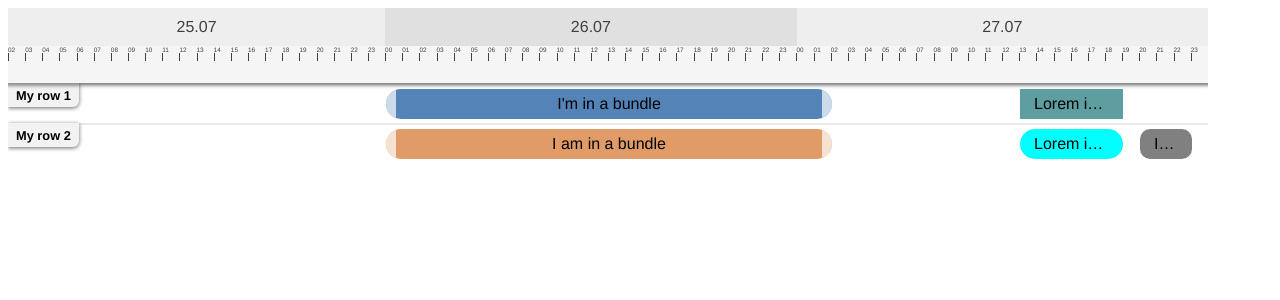
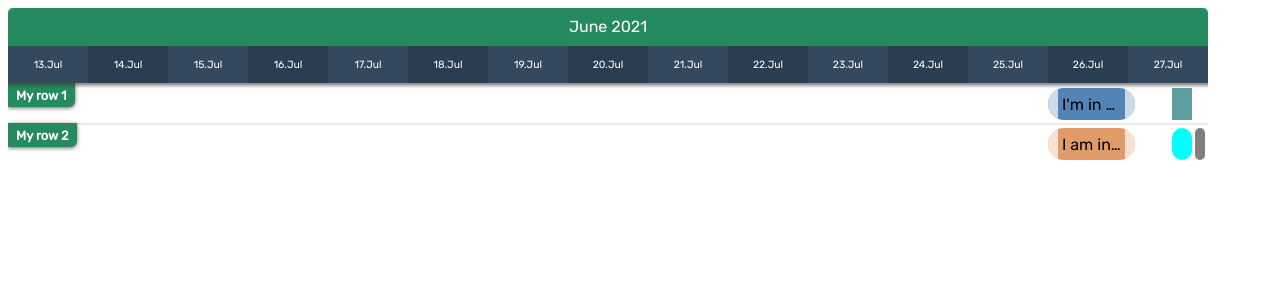
Before and after one commit to robinsondev428/gantt-chart, a Vue app: page / in a window 1280 px wide. Shown: the top 300 px of the page. Built offline with nearby package versions, Linux system fonts and the light colour scheme.

Commit message:
Design and UI improvements Added row height prop Improved coloring Using Rubik Google Font

```diff
--- a/src/App.vue
+++ b/src/App.vue
@@ -1,8 +1,10 @@
 <template>
   <g-gantt-chart
-    chart-start="2021-07-25 02:00"
+    chart-start="2021-07-13 02:00"
     chart-end="2021-07-27 23:59"
-    precision="hour"
+    precision="day"
+    color-scheme="vue"
+    :row-height="40"
     width="1200px"
     bar-start="beginDate"
     bar-end="endDate"
--- a/src/components/GGanttBar.vue
+++ b/src/components/GGanttBar.vue
@@ -48,6 +48,7 @@ if (!allRowsInChart || !gGanttChartPropsRefs) {
 }
 
 const { bar } = toRefs(props)
+const { precision, rowHeight } = gGanttChartPropsRefs
 const { mapTimeToPosition } = useTimePositionMapping(gGanttChartPropsRefs)
 const { initDragOfBar, initDragOfBundle } = useBarDragManagement(allRowsInChart, gGanttChartPropsRefs)
 const { setDragLimitsOfGanttBar } = useBarDragLimit(allRowsInChart, gGanttChartPropsRefs)
@@ -72,9 +73,15 @@ const onMousedown = (e: MouseEvent) => {
 }
 
 const { barStart, barEnd } = gGanttChartPropsRefs
+const tooltipFormats = {
+  hour: "HH:mm",
+  day: "DD. MMM HH:mm",
+  month: "DD. MMMM YYYY"
+}
 const tooltipContent = computed(() => {
-  const barStartFormatted = dayjs(bar.value[barStart.value]).format("HH:mm")
-  const barEndFormatted = dayjs(bar.value[barEnd.value]).format("HH:mm")
+  const format = tooltipFormats[precision.value]
+  const barStartFormatted = dayjs(bar.value[barStart.value]).format(format)
+  const barEndFormatted = dayjs(bar.value[barEnd.value]).format(format)
   return `${barStartFormatted} - ${barEndFormatted}`
 })
 
@@ -84,10 +91,10 @@ const barStyle = computed(() => {
   return {
     ...bar.value.ganttBarConfig.style,
     position: "absolute",
-    top: "5px",
+    top: `${rowHeight.value * 0.1}px`,
     left: `${xStart}px`,
     width: `${xEnd - xStart}px`,
-    height: "30px",
+    height: `${rowHeight.value * 0.8}px`,
     zIndex: 2
   }
 })
--- a/src/components/GGanttBarTooltip.vue
+++ b/src/components/GGanttBarTooltip.vue
@@ -65,7 +65,8 @@ const tooltipY = ref("0px")
 
 const setTooltipPosition = () => {
   const barElement = document.getElementById(barId.value)
-  const { top, left } = barElement?.getBoundingClientRect() || { top: 0, left: 0 }
+  let { top, left } = barElement?.getBoundingClientRect() || { top: 0, left: 0 }
+  left = Math.max(left, 10)
   tooltipX.value = `${left}px`
   tooltipY.value = `${top + 30}px`
 }
@@ -79,12 +80,13 @@ watch(barStyle, () => setTooltipPosition(), { deep: true })
   background: black;
   color: white;
   z-index: 4;
-  font-size: 0.75em;
+  font-size: 0.85em;
   padding: 5px;
   border-radius: 3px;
   transition: opacity 0.2s;
   display: flex;
   align-items: center;
+  font-family: Rubik;
 }
 .g-gantt-tooltip:before {
   content: '';
--- a/src/components/GGanttChart.vue
+++ b/src/components/GGanttChart.vue
@@ -39,6 +39,7 @@ const props = defineProps<{
   colorScheme: string
   grid: boolean
   pushOnOverlap: boolean
+  rowHeight: number
 }>()
 
 const { chartStart, chartEnd, barStart, barEnd, precision, width, pushOnOverlap } = toRefs(props)
@@ -74,6 +75,7 @@ provide(INJECTION_KEYS.gGanttChartPropsKey, toRefs(props))
 </script>
 
 <style scoped>
+  @import url('https://fonts.googleapis.com/css2?family=Rubik&display=swap');
   #g-gantt-chart{
     position: relative;
     display: flex;
@@ -86,7 +88,8 @@ provide(INJECTION_KEYS.gGanttChartPropsKey, toRefs(props))
     -ms-user-select: none;
     user-select: none;
     padding-bottom: 23px;
-    font-family: Helvetica;
+    font-family: Rubik;
+    border-radius: 5px;
   }
 
   #g-gantt-rows-container{
--- a/src/components/GGanttRow.vue
+++ b/src/components/GGanttRow.vue
@@ -2,9 +2,12 @@
   <div
     ref="g-gantt-row"
     class="g-gantt-row"
-    :style="{height: `40px`}"
+    :style="{height: `${rowHeight}px`, background: colors.background}"
   >
-    <div class="g-gantt-row-label">
+    <div
+      class="g-gantt-row-label"
+      :style="{background: colors.primary, color: colors.text}"
+    >
       <slot name="label">
         {{ label }}
       </slot>
@@ -29,16 +32,24 @@
 </template>
 
 <script setup lang="ts">
-import { defineProps } from "vue"
+import useColorScheme from "@/composables/useColorScheme"
+import INJECTION_KEYS from "@/models/symbols"
+import { defineProps, inject } from "vue"
 import { GanttBarObject } from "../models/GanttBarObject"
 import GGanttBar from "./GGanttBar.vue"
 
-const props = defineProps<{
+defineProps<{
   label: string
   bars: GanttBarObject[]
   highlightOnHover: boolean
 }>()
 
+const gGanttChartPropsRefs = inject(INJECTION_KEYS.gGanttChartPropsKey)
+if (!gGanttChartPropsRefs) {
+  throw Error("GGanttRow: Failed to inject GGanttChart props!")
+}
+const { colors } = useColorScheme(gGanttChartPropsRefs)
+const { rowHeight } = gGanttChartPropsRefs
 const onDragover = () => 0
 const onDragleave = () => 0
 const onDrop = () => 0
@@ -49,7 +60,6 @@ const onMouseleave = () => 0
 <style scoped>
   .g-gantt-row {
     width: 100%;
-    height: 40px;
     transition: background-color 0.2s;
     position: relative;
   }
--- a/src/components/GGanttTimeaxis.vue
+++ b/src/components/GGanttTimeaxis.vue
@@ -17,12 +17,14 @@
 
     <div class="g-timeunits-container">
       <div
-        v-for="{ label } in timeaxisUnits.lowerUnits"
+        v-for="({ label }, index) in timeaxisUnits.lowerUnits"
         :key="label"
         class="g-timeunit"
         :style="{
-          background: colors.ternary,
-          color: colors.text
+          background: index % 2 === 0 ? colors.ternary : colors.quartenary,
+          color: colors.text,
+          flexDirection: precision === 'hour' ? 'column' : 'row',
+          alignItems: precision === 'hour' ? '' : 'center'
         }"
       >
         {{ label }}
@@ -52,6 +54,7 @@ const gGanttChartPropsRefs = inject(INJECTION_KEYS.gGanttChartPropsKey)
 if (!gGanttChartPropsRefs) {
   throw new Error("GGanttBar: Provide/Inject of values from GGanttChart failed!")
 }
+const { precision } = gGanttChartPropsRefs
 const { timeaxisUnits } = useTimeaxisUnits(gGanttChartPropsRefs)
 </script>
 
@@ -71,15 +74,17 @@ const { timeaxisUnits } = useTimeaxisUnits(gGanttChartPropsRefs)
 
   .g-timeunits-container {
     display:flex;
-    background: salmon;
     width: 100%;
     height: 50%;
   }
 
-  .g-timeunit{
+  .g-timeunit {
     flex: 1;
     height: 100%;
-    font-size: 0.4em;
+    font-size: 65%;
+    display: flex;
+    flex-direction: column;
+    justify-content: center;
   }
 
   .g-high-timeunit {
@@ -91,7 +96,7 @@ const { timeaxisUnits } = useTimeaxisUnits(gGanttChartPropsRefs)
 
   .g-timeaxis-hour-pin {
     width: 1px;
-    height: 8px;
+    height: 10px;
   }
   #g-timeaxis-marker {
     position: absolute;
--- a/src/components/color-schemes.ts
+++ b/src/components/color-schemes.ts
@@ -2,6 +2,7 @@ export type ColorScheme = {
   primary: string,
   secondary: string,
   ternary: string,
+  quartenary: string,
   hoverHighlight: string,
   text: string,
   background: string,
@@ -13,6 +14,7 @@ export const colorSchemes: Record<string, ColorScheme> = {
     primary: "#eeeeee",
     secondary: "#E0E0E0",
     ternary: "#F5F5F5",
+    quartenary: "#ededed",
     hoverHighlight: "rgba(204, 216, 219, 0.5)",
     text: "#404040",
     background: "white"
@@ -22,6 +24,7 @@ export const colorSchemes: Record<string, ColorScheme> = {
     primary: "#ffe8d9",
     secondary: "#fcdcc5",
     ternary: "#fff6f0",
+    quartenary: "#f7ece6",
     hoverHighlight: "rgba(230, 221, 202, 0.5)",
     text: "#542d05",
     background: "white"
@@ -31,6 +34,7 @@ export const colorSchemes: Record<string, ColorScheme> = {
     primary: "#a82039",
     secondary: "#c41238",
     ternary: "#db4f56",
+    quartenary: "#ce5f64",
     hoverHighlight: "rgba(196, 141, 141, 0.5)",
     text: "white",
     background: "white"
@@ -40,6 +44,7 @@ export const colorSchemes: Record<string, ColorScheme> = {
     primary: "#404040",
     secondary: "#303030",
     ternary: "#353535",
+    quartenary: "#383838",
     hoverHighlight: "rgba(159, 160, 161, 0.5)",
     text: "white",
     background: "#525252",
@@ -50,6 +55,7 @@ export const colorSchemes: Record<string, ColorScheme> = {
     primary: "#e08a38",
     secondary: "#e67912",
     ternary: "#5e5145",
+    quartenary: "#665648",
     hoverHighlight: "rgba(196, 141, 141, 0.5)",
     text: "white",
     background: "white"
@@ -59,6 +65,7 @@ export const colorSchemes: Record<string, ColorScheme> = {
     primary: "#de1d5a",
     secondary: "#b50b41",
     ternary: "#ff7da6",
+    quartenary: "#f2799f",
     hoverHighlight: "rgba(196, 141, 141, 0.5)",
     text: "white",
     background: "white"
@@ -68,6 +75,7 @@ export const colorSchemes: Record<string, ColorScheme> = {
     primary: "#3d9960",
     secondary: "#288542",
     ternary: "#72b585",
+    quartenary: "#65a577",
     hoverHighlight: "rgba(160, 219, 171, 0.5)",
     text: "white",
     background: "white"
@@ -77,6 +85,7 @@ export const colorSchemes: Record<string, ColorScheme> = {
     primary: "#0D47A1",
     secondary: "#1565C0",
     ternary: "#42a5f5",
+    quartenary: "#409fed",
     hoverHighlight: "rgba(110, 165, 196, 0.5)",
     text: "white",
     background: "white"
@@ -86,15 +95,17 @@ export const colorSchemes: Record<string, ColorScheme> = {
     primary: "#b5e3ff",
     secondary: "#a1d6f7",
     ternary: "#d6f7ff",
+    quartenary: "#d0edf4",
     hoverHighlight: "rgba(193, 202, 214, 0.5)",
     text: "#022c47",
     background: "white"
   },
 
   slumber: {
-    primary: "#2c2e36",
+    primary: "#2a2f42",
     secondary: "#2f3447",
     ternary: "#35394d",
+    quartenary: "#2c3044",
     hoverHighlight: "rgba(179, 162, 127, 0.5)",
     text: "#ffe0b3",
     background: "#38383b",
@@ -105,6 +116,7 @@ export const colorSchemes: Record<string, ColorScheme> = {
     primary: "#258a5d",
     secondary: "#41B883",
     ternary: "#35495E",
+    quartenary: "#2a3d51",
     hoverHighlight: "rgba(160, 219, 171, 0.5)",
     text: "white",
     background: "white"
--- /dev/null
+++ b/src/composables/useColorScheme.ts
@@ -0,0 +1,16 @@
+import { colorSchemes } from "@/components/color-schemes"
+import { computed } from "vue"
+import { GGanttChartPropsRefs } from "./../models/GanttBarObject"
+
+export default function useColorScheme (
+  gGanttChartPropsRefs: GGanttChartPropsRefs
+) {
+  const { colorScheme } = gGanttChartPropsRefs
+  const colors = computed(() => {
+    return colorSchemes[colorScheme.value] || colorSchemes.default
+  })
+
+  return {
+    colors
+  }
+}
--- a/src/composables/useTimeaxisUnits.ts
+++ b/src/composables/useTimeaxisUnits.ts
@@ -21,8 +21,8 @@ export default function useTimeaxisUnits (
 
   const displayFormats = {
     hour: "HH",
-    date: "DD.MM ",
-    day: "DD.MM ",
+    date: "DD.MMM ",
+    day: "DD.MMM ",
     month: "MMMM YYYY",
     year: "YYYY"
   }
--- a/src/models/symbols.ts
+++ b/src/models/symbols.ts
@@ -17,6 +17,7 @@ const INJECTION_KEYS = {
     barStart: Ref<string>
     barEnd: Ref<string>
     width: Ref<string>
+    rowHeight: Ref<number>
     hideTimeaxis: Ref<boolean>
     colorScheme: Ref<string>
     grid: Ref<boolean>
```
